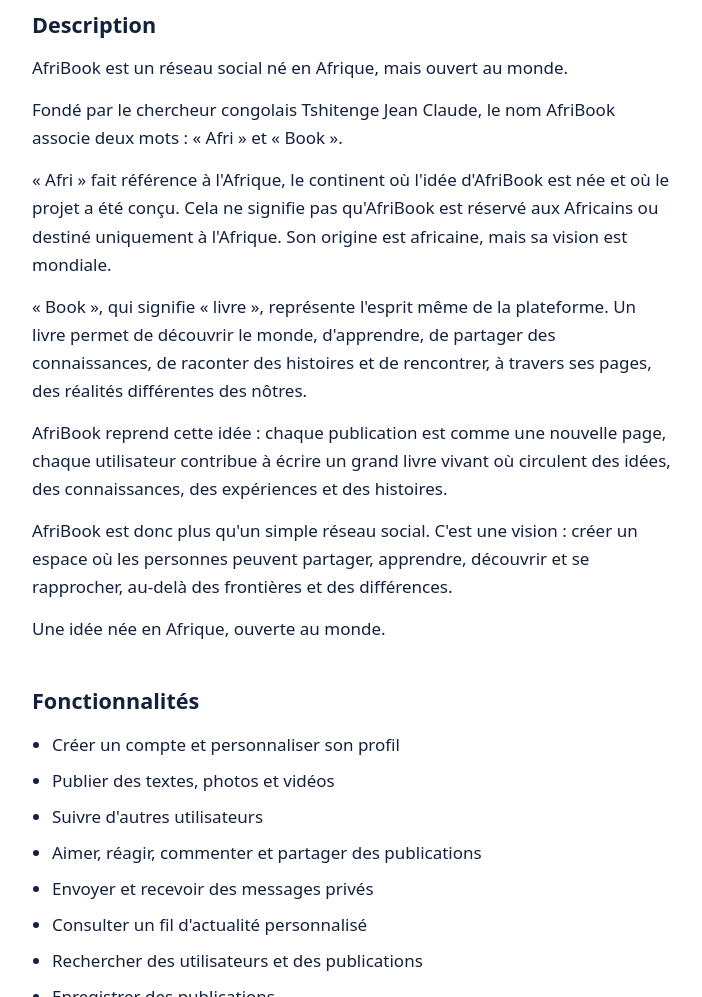
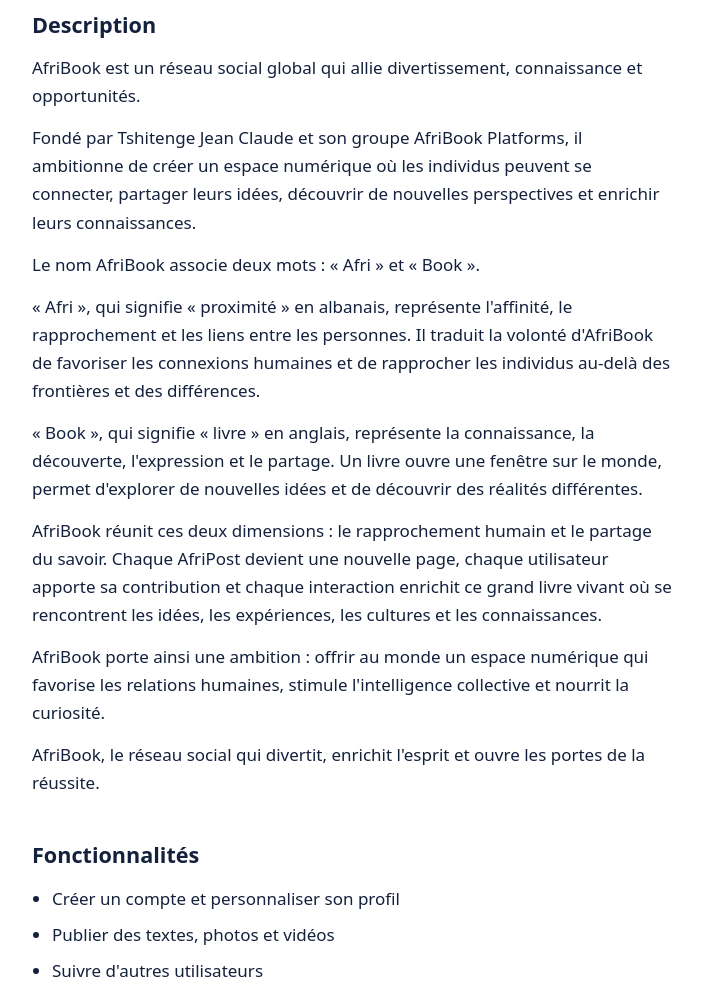
Before and after one commit to afribook1/RS, a plain HTML site: page index.html in a window 1280 px wide. Shown: the part 660-1657 px from the top of the page, without its empty margins (288-990 px from the left). Drawn offline with Linux system fonts and the light colour scheme.

Commit message:
Mise à jour de la description AfriBook

```diff
--- a/index.html
+++ b/index.html
@@ -4,7 +4,7 @@
 <meta charset="utf-8">
 <meta name="viewport" content="width=device-width, initial-scale=1, viewport-fit=cover">
 <title>AfriBook - Un livre vivant où le monde se rencontre</title>
-<meta name="description" content="AfriBook est un réseau social né en Afrique, mais ouvert au monde. Développé par Tshitenge Jean Claude.">
+<meta name="description" content="AfriBook est un réseau social global qui allie divertissement, connaissance et opportunités. Fondé par Tshitenge Jean Claude et son groupe AfriBook Platforms.">
 <style>
 :root{--bg:#fff;--fg:#14213d;--muted:#4a5568;--brand:#1550E0;--soft:#eef3ff;--on-brand:#fff;
 box-sizing:border-box;padding-top:env(safe-area-inset-top,0px);padding-bottom:env(safe-area-inset-bottom,0px)}
@@ -54,13 +54,14 @@ hr{border:none;border-top:1px solid var(--soft);margin:44px 0}
 <p class="note">Après le téléchargement, si Android affiche un avertissement, autorisez l'installation depuis cette source dans les paramètres, puis ouvrez le fichier AfriBook.apk et installez l'application.</p>
 
 <h2>Description</h2>
-<p>AfriBook est un réseau social né en Afrique, mais ouvert au monde.</p>
-<p>Fondé par le chercheur congolais Tshitenge Jean Claude, le nom AfriBook associe deux mots : « Afri » et « Book ».</p>
-<p>« Afri » fait référence à l'Afrique, le continent où l'idée d'AfriBook est née et où le projet a été conçu. Cela ne signifie pas qu'AfriBook est réservé aux Africains ou destiné uniquement à l'Afrique. Son origine est africaine, mais sa vision est mondiale.</p>
-<p>« Book », qui signifie « livre », représente l'esprit même de la plateforme. Un livre permet de découvrir le monde, d'apprendre, de partager des connaissances, de raconter des histoires et de rencontrer, à travers ses pages, des réalités différentes des nôtres.</p>
-<p>AfriBook reprend cette idée : chaque publication est comme une nouvelle page, chaque utilisateur contribue à écrire un grand livre vivant où circulent des idées, des connaissances, des expériences et des histoires.</p>
-<p>AfriBook est donc plus qu'un simple réseau social. C'est une vision : créer un espace où les personnes peuvent partager, apprendre, découvrir et se rapprocher, au-delà des frontières et des différences.</p>
-<p>Une idée née en Afrique, ouverte au monde.</p>
+<p>AfriBook est un réseau social global qui allie divertissement, connaissance et opportunités.</p>
+<p>Fondé par Tshitenge Jean Claude et son groupe AfriBook Platforms, il ambitionne de créer un espace numérique où les individus peuvent se connecter, partager leurs idées, découvrir de nouvelles perspectives et enrichir leurs connaissances.</p>
+<p>Le nom AfriBook associe deux mots : « Afri » et « Book ».</p>
+<p>« Afri », qui signifie « proximité » en albanais, représente l'affinité, le rapprochement et les liens entre les personnes. Il traduit la volonté d'AfriBook de favoriser les connexions humaines et de rapprocher les individus au-delà des frontières et des différences.</p>
+<p>« Book », qui signifie « livre » en anglais, représente la connaissance, la découverte, l'expression et le partage. Un livre ouvre une fenêtre sur le monde, permet d'explorer de nouvelles idées et de découvrir des réalités différentes.</p>
+<p>AfriBook réunit ces deux dimensions : le rapprochement humain et le partage du savoir. Chaque AfriPost devient une nouvelle page, chaque utilisateur apporte sa contribution et chaque interaction enrichit ce grand livre vivant où se rencontrent les idées, les expériences, les cultures et les connaissances.</p>
+<p>AfriBook porte ainsi une ambition : offrir au monde un espace numérique qui favorise les relations humaines, stimule l'intelligence collective et nourrit la curiosité.</p>
+<p>AfriBook, le réseau social qui divertit, enrichit l'esprit et ouvre les portes de la réussite.</p>
 
 <h2>Fonctionnalités</h2>
 <ul>
```
